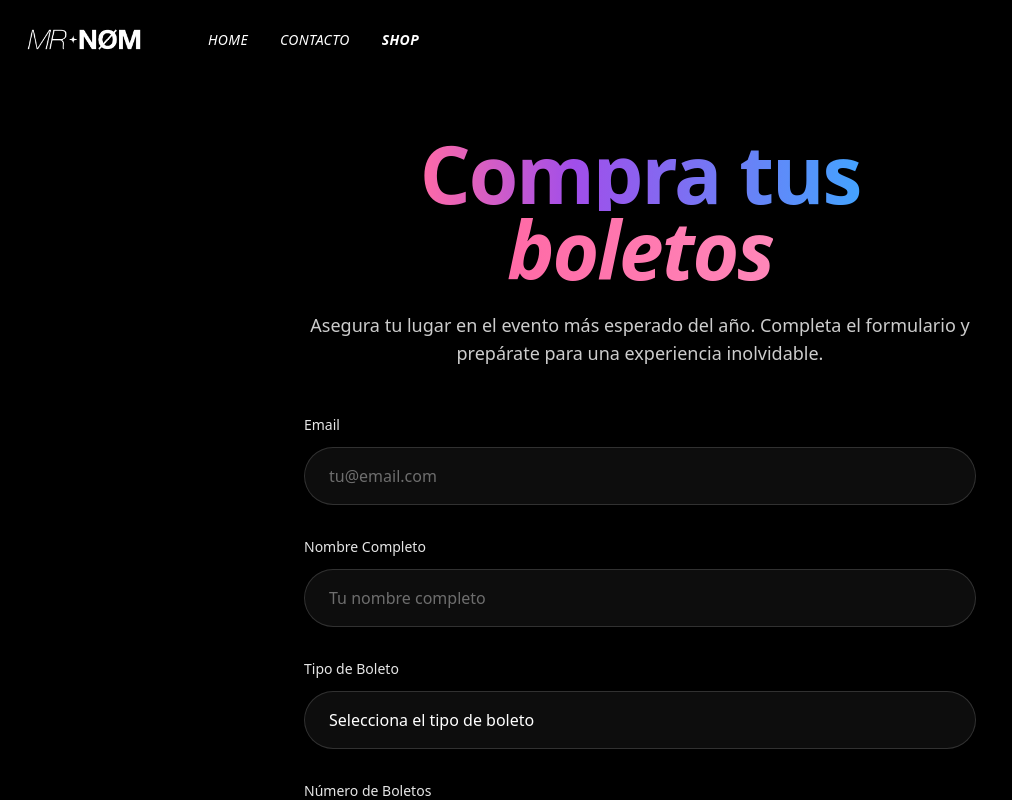
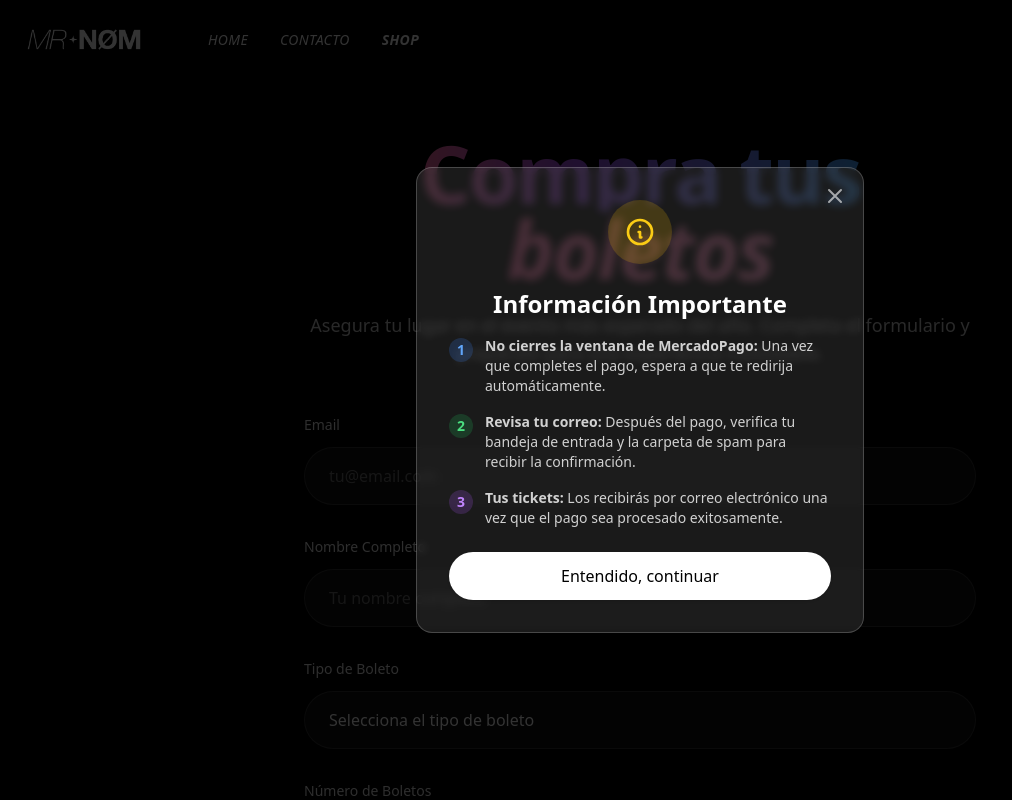
Before and after one commit to tpereza/mr_nom_webpage, a Next.js app: page /shop in a window 1280 px wide. Shown: the top 800 px of the page, without its empty margins (0-1012 px from the left). Built offline with nearby package versions, Linux system fonts and the light colour scheme.

Commit message:
Add modal with info

```diff
--- a/app/shop/page.tsx
+++ b/app/shop/page.tsx
@@ -16,6 +16,7 @@ export default function ShopPage() {
   const [purchaseResult, setPurchaseResult] = useState<TicketPurchaseResponse | null>(null);
   const [error, setError] = useState<string | null>(null);
   const [isTimeout, setIsTimeout] = useState(false);
+  const [showModal, setShowModal] = useState(true);
 
   const handleInputChange = (e: React.ChangeEvent<HTMLInputElement | HTMLSelectElement>) => {
     const { name, value } = e.target;
@@ -88,6 +89,75 @@ export default function ShopPage() {
           </nav>
         </div>
       </header>
+
+      {/* INFO MODAL */}
+      {showModal && (
+        <div className="fixed inset-0 bg-black/80 flex items-center justify-center z-50 p-4">
+          <div className="bg-white/10 border border-white/20 rounded-2xl p-6 sm:p-8 max-w-md w-full backdrop-blur-sm">
+            <div className="text-center">
+              {/* Close Button */}
+              <button
+                onClick={() => setShowModal(false)}
+                className="absolute top-4 right-4 text-white/60 hover:text-white transition-colors"
+              >
+                <svg className="w-6 h-6" fill="none" stroke="currentColor" viewBox="0 0 24 24">
+                  <path strokeLinecap="round" strokeLinejoin="round" strokeWidth={2} d="M6 18L18 6M6 6l12 12" />
+                </svg>
+              </button>
+
+              {/* Icon */}
+              <div className="w-16 h-16 bg-yellow-500/20 rounded-full flex items-center justify-center mx-auto mb-6">
+                <svg className="w-8 h-8 text-yellow-400" fill="none" stroke="currentColor" viewBox="0 0 24 24">
+                  <path strokeLinecap="round" strokeLinejoin="round" strokeWidth={2} d="M13 16h-1v-4h-1m1-4h.01M21 12a9 9 0 11-18 0 9 9 0 0118 0z" />
+                </svg>
+              </div>
+
+              {/* Title */}
+              <h2 className="text-2xl font-bold text-white mb-4">
+                Información Importante
+              </h2>
+
+              {/* Content */}
+              <div className="text-left space-y-4 text-white/80">
+                <div className="flex items-start gap-3">
+                  <div className="w-6 h-6 bg-blue-500/20 rounded-full flex items-center justify-center flex-shrink-0 mt-0.5">
+                    <span className="text-blue-400 text-sm font-bold">1</span>
+                  </div>
+                  <p className="text-sm">
+                    <strong>No cierres la ventana de MercadoPago:</strong> Una vez que completes el pago, espera a que te redirija automáticamente.
+                  </p>
+                </div>
+
+                <div className="flex items-start gap-3">
+                  <div className="w-6 h-6 bg-green-500/20 rounded-full flex items-center justify-center flex-shrink-0 mt-0.5">
+                    <span className="text-green-400 text-sm font-bold">2</span>
+                  </div>
+                  <p className="text-sm">
+                    <strong>Revisa tu correo:</strong> Después del pago, verifica tu bandeja de entrada y la carpeta de spam para recibir la confirmación.
+                  </p>
+                </div>
+
+                <div className="flex items-start gap-3">
+                  <div className="w-6 h-6 bg-purple-500/20 rounded-full flex items-center justify-center flex-shrink-0 mt-0.5">
+                    <span className="text-purple-400 text-sm font-bold">3</span>
+                  </div>
+                  <p className="text-sm">
+                    <strong>Tus tickets:</strong> Los recibirás por correo electrónico una vez que el pago sea procesado exitosamente.
+                  </p>
+                </div>
+              </div>
+
+              {/* Action Button */}
+              <button
+                onClick={() => setShowModal(false)}
+                className="mt-6 w-full btn-white px-6 py-3 font-semibold"
+              >
+                Entendido, continuar
+              </button>
+            </div>
+          </div>
+        </div>
+      )}
 
       {/* SHOP SECTION */}
       <section className="max-w-4xl mx-auto px-4 sm:px-6 pt-10 sm:pt-20">
```
